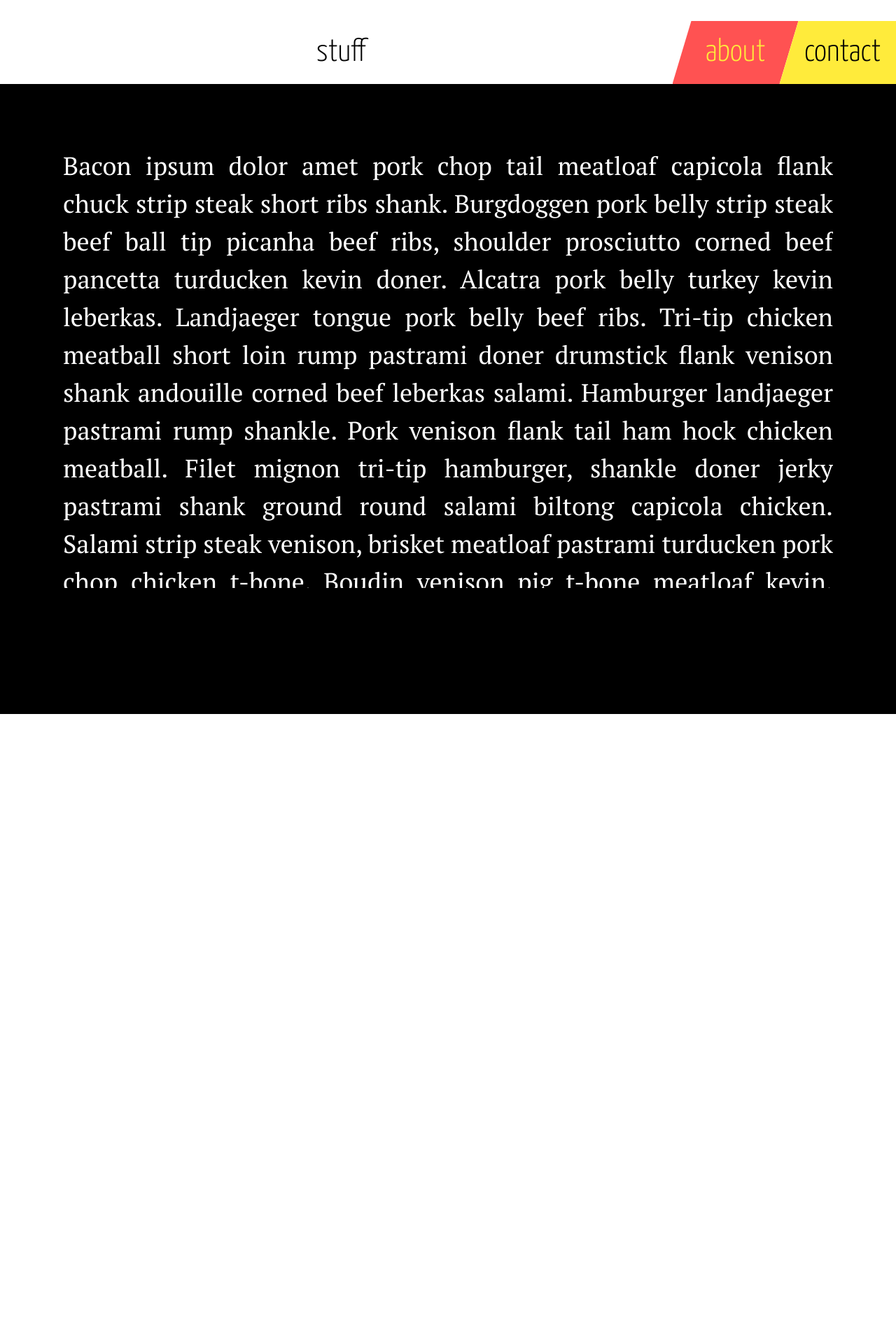
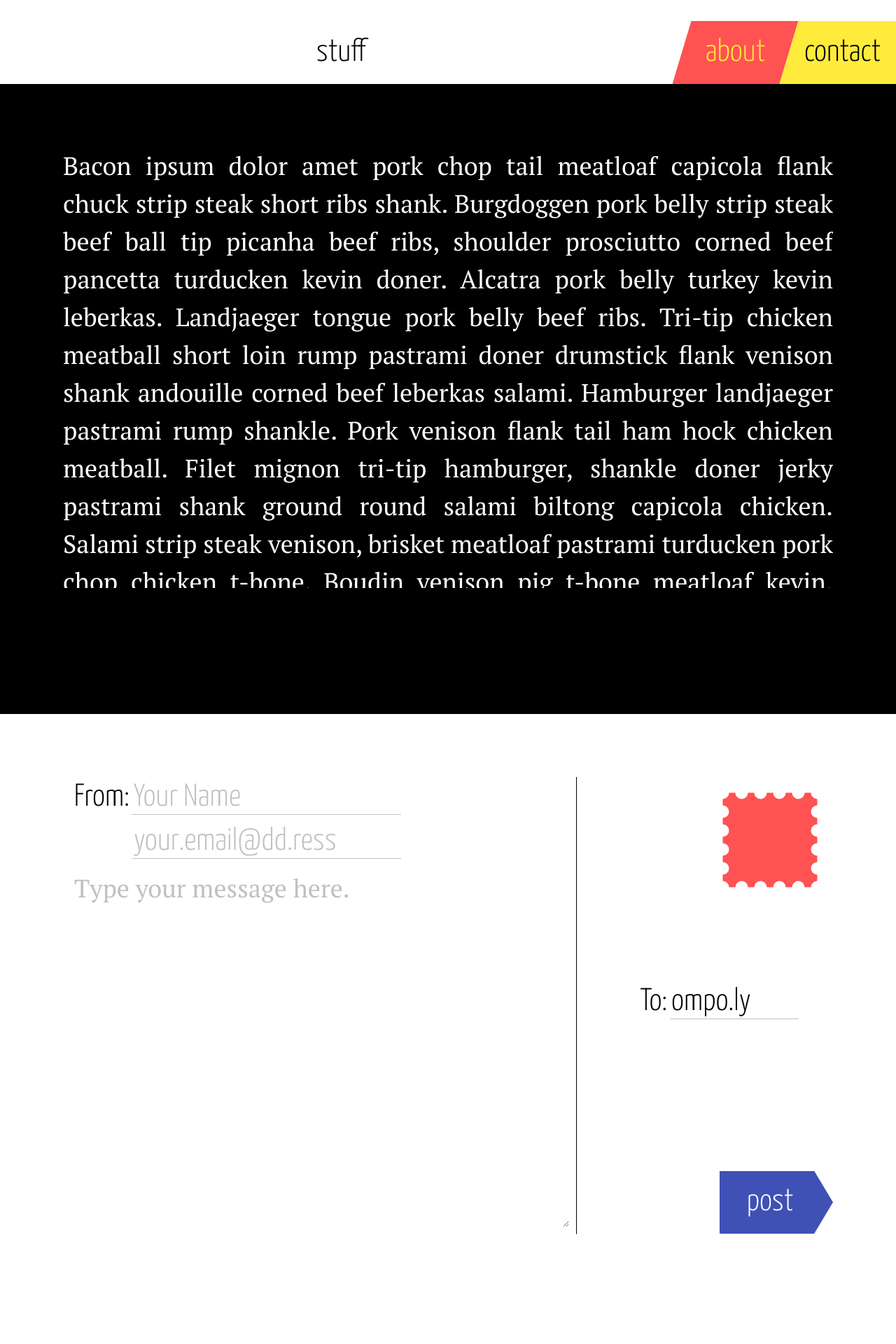
Before and after one commit to ompi/ompo.ly, a Jekyll site: the page built from index.html, in a window 1280 px wide. Shown: the part 780-2700 px from the top of the page at 70% size. Built offline with Jekyll 4.4.1, drawn with Linux system fonts in a browser that asks for light colours; nearby versions of some CDN libraries.

Commit message:
initial contact letter thingy

```diff
--- /dev/null
+++ b/_includes/contact.html
@@ -0,0 +1,177 @@
+<style>
+  input, textarea, fieldset, button {
+    border: none;
+  }
+
+fieldset {
+display: inline-block;
+}
+
+  .letter-message {
+    font-family: 'PT Serif', serif;
+    font-size: 4vh;
+    width: 100%;
+    height: 100%;
+  }
+
+  label, input {
+    font-family: 'Yanone Kaffeesatz', sans-serif;
+    font-size: 5vh;
+  }
+
+  label {
+    display:inline-block;
+    text-align: right;
+    width: 9vh;
+  }
+
+  input {
+    border-bottom: .1vh solid #c0c0c0;
+  }
+
+  input:focus, textarea:focus {
+    outline: none;
+  }
+
+  ::placeholder {
+    color: #c0c0c0;
+  }
+
+  input:disabled {
+    color: black;
+
+    background: none;
+  }
+
+  button {
+    cursor: pointer;
+    font-family: 'Yanone Kaffeesatz', sans-serif;
+    font-size: 5vh;
+    width: 20vh;
+    height: 10vh;
+    clip-path: polygon(2vh 0, calc(100% - 3vh) 0%, 100% 50%, calc(100% - 3vh) 100%, 2vh 100%);
+    right: 0px;
+    bottom: 0px;
+    position: absolute;
+  }
+
+  .stamp {
+    clip-path: url(#stampClip);
+    right: 0px;
+    position: absolute;
+    line-height: 20vh;
+    font-family: 'Yanone Kaffeesatz', sans-serif;
+    font-size: 5vh;
+    width: 20vh;
+    height: 20vh;
+    text-align: center;
+  }
+
+  .wrapper {
+    width:100%;
+    display: flex;
+    flex-flow: row wrap;
+  }
+
+  .letter-left .letter-right {
+    flex: 1 100%;
+  }
+
+  .letter-left {
+    border-right: 1px solid black;
+    flex: 2;
+    flex-flow: column;
+    display: flex;
+  }
+
+  .letter-right {
+    position: relative;
+    text-align: center;
+    flex: 1;
+  }
+
+  .letter-to-field {
+    line-height: 70vh;
+  }
+
+@media all and (min-width: 700px) {
+  /* We tell both sidebars to share a row */
+ .letter-left .letter-right { flex: 1 auto; }
+}
+
+@media all and (max-width: 700px) {
+  .fancyjunk { display: none; }
+
+  .letter-left {
+    border-right: none;
+  }
+}
+
+</style>
+<svg width="0" height="0">
+    <defs>
+        <clipPath id="stampClip" clipPathUnits="objectBoundingBox">
+          <path
+              d="M.175 .125
+                 a .05 .05 0 0 1 -.05 .05 v .05
+                 a .05 .05 0 0 1 0 .1 v .05
+                 a .05 .05 0 0 1 0 .1 v .05
+                 a .05 .05 0 0 1 0 .1 v .05
+                 a .05 .05 0 0 1 0 .1 v .05
+                 a .05 .05 0 0 1 .05 .05 h .05
+                 a .05 .05 0 0 1 .1 0 h .05
+                 a .05 .05 0 0 1 .1 0 h .05
+                 a .05 .05 0 0 1 .1 0 h .05
+                 a .05 .05 0 0 1 .1 0 h .05
+                 a .05 .05 0 0 1 .05 -.05 v -.05
+                 a .05 .05 0 0 1 0 -.1 v -.05
+                 a .05 .05 0 0 1 0 -.1 v -.05
+                 a .05 .05 0 0 1 0 -.1 v -.05
+                 a .05 .05 0 0 1 0 -.1 v -.05
+                 a .05 .05 0 0 1 -.05 -.05 h -.05
+                 a .05 .05 0 0 1 -.1 0 h -.05
+                 a .05 .05 0 0 1 -.1 0 h -.05
+                 a .05 .05 0 0 1 -.1 0 h -.05
+                 a .05 .05 0 0 1 -.1 0 z"/>
+        </clipPath>
+    </defs>
+    <use href="#svgPath"/>
+</svg>
+<div class="wrapper">
+<div class="letter-left">
+  <form id="gform" method="POST" data-email="example@email.net" style="height: 100%; display: flex; flex-flow:column;"
+    action="https://script.google.com/a/ompo.ly/macros/s/AKfycbyfHkXDqQxZav5vc8CVvmkI8PhkCkg1u5-cq8-u01B9JSDqN0U/exec">
+    <fieldset>
+      <label class="fancyjunk">From:</label>
+      <input id="name" name="name" placeholder="Your Name"/>
+    </fieldset>
+
+    <fieldset>
+      <label class="fancyjunk"></label>
+      <input id="email" name="email" type="email" value=""
+      required placeholder="your.email@dd.ress"/>
+      <span id="email-invalid" style="display:none">
+        Must be a valid email address</span>
+    </fieldset>
+
+    <fieldset style="flex-grow: 1; flex-direction: column; display: flex;">
+      <textarea class="letter-message" id="message" name="message"
+        placeholder="Type your message here."></textarea>
+    </fieldset>
+
+    <fieldset style="display: none">
+      <input id="honeypot" type="text" name="honeypot" value=""/>
+    </fieldset>
+  </form>
+</div>
+<div class="letter-right">
+  <div class="red stamp fancyjunk"></div>
+  <fieldset class="letter-to-field fancyjunk" style="display: inline">
+    <label>To:</label>
+    <input id="name" name="name" value="ompo.ly" disabled style="width: 20vh;"/>
+  </fieldset>
+  <button class="blue" form="gform">post</button>
+</div>
+</div>
+
+<script data-cfasync="false" type="text/javascript" src="./script/form-submission-handler.js"></script>
--- a/index.html
+++ b/index.html
@@ -24,7 +24,9 @@ Ham hock frankfurter prosciutto, tongue pork belly strip steak cow tenderloin me
 Ham hock frankfurter prosciutto, tongue pork belly strip steak cow tenderloin meatball turducken pork loin doner ball tip. Beef ribs jowl burgdoggen ground round, turkey tenderloin venison flank doner. Alcatra pork ham hock turducken cupim. Tenderloin short loin corned beef, kielbasa swine ball tip meatball t-bone drumstick sausage tail fatback kevin. Doner shankle jowl kevin, turducken ball tip shoulder.
 </p>
 </div>
-<div class="page white" id="contact"></div>
+<div class="page white" id="contact">
+{% include contact.html %}
+</div>
 <script src="https://ajax.googleapis.com/ajax/libs/jquery/3.1.1/jquery.min.js"></script>
 <script src="navbar/navbar.js"></script>
 <script>
--- a/navbar/navbar.css
+++ b/navbar/navbar.css
@@ -4,6 +4,7 @@
   width: 100vw;
   bottom: 0;
   display: flex;
+  z-index: 1;
 }
 
 .nav-button {
--- /dev/null
+++ b/script/form-submission-handler.js
@@ -0,0 +1,99 @@
+
+function validEmail(email) { // see:
+  var re = /^([\w-]+(?:\.[\w-]+)*)@((?:[\w-]+\.)*\w[\w-]{0,66})\.([a-z]{2,6}(?:\.[a-z]{2})?)$/i;
+  return re.test(email);
+}
+
+function validateHuman(honeypot) {
+  if (honeypot) {  //if hidden form filled up
+    console.log("Robot Detected!");
+    return true;
+  } else {
+    console.log("Welcome Human!");
+  }
+}
+
+// get all data in form and return object
+function getFormData() {
+  var form = document.getElementById("gform");
+  var elements = form.elements; // all form elements
+  var fields = Object.keys(elements).map(function(k) {
+    if(elements[k].name !== undefined) {
+      return elements[k].name;
+    // special case for Edge's html collection
+    }else if(elements[k].length > 0){
+      return elements[k].item(0).name;
+    }
+  }).filter(function(item, pos, self) {
+    return self.indexOf(item) == pos && item;
+  });
+  var data = {};
+  fields.forEach(function(k){
+    data[k] = elements[k].value;
+    var str = ""; // declare empty string outside of loop to allow
+                  // it to be appended to for each item in the loop
+    if(elements[k].type === "checkbox"){ // special case for Edge's html collection
+      str = str + elements[k].checked + ", "; // take the string and append
+                                              // the current checked value to
+                                              // the end of it, along with
+                                              // a comma and a space
+      data[k] = str.slice(0, -2); // remove the last comma and space
+                                  // from the  string to make the output
+                                  // prettier in the spreadsheet
+    }else if(elements[k].length){
+      for(var i = 0; i < elements[k].length; i++){
+        if(elements[k].item(i).checked){
+          str = str + elements[k].item(i).value + ", "; // same as above
+          data[k] = str.slice(0, -2);
+        }
+      }
+    }
+  });
+
+  // add form-specific values into the data
+  data.formDataNameOrder = JSON.stringify(fields);
+  data.formGoogleSheetName = form.dataset.sheet || "responses"; // default sheet name
+  data.formGoogleSendEmail = form.dataset.email || ""; // no email by default
+
+  console.log(data);
+  return data;
+}
+
+function handleFormSubmit(event) {  // handles form submit withtout any jquery
+  event.preventDefault();           // we are submitting via xhr below
+  var data = getFormData();         // get the values submitted in the form
+
+  if (validateHuman(data.honeypot)) {  //if form is filled, form will not be submitted
+    return false;
+  }
+
+  if( !validEmail(data.email) ) {   // if email is not valid show error
+    document.getElementById('email-invalid').style.display = 'block';
+    return false;
+  } else {
+    var url = event.target.action;  //
+    var xhr = new XMLHttpRequest();
+    xhr.open('POST', url);
+    // xhr.withCredentials = true;
+    xhr.setRequestHeader('Content-Type', 'application/x-www-form-urlencoded');
+    xhr.onreadystatechange = function() {
+        console.log( xhr.status, xhr.statusText )
+        console.log(xhr.responseText);
+        document.getElementById('gform').style.display = 'none'; // hide form
+        document.getElementById('thankyou_message').style.display = 'block';
+        return;
+    };
+    // url encode form data for sending as post data
+    var encoded = Object.keys(data).map(function(k) {
+        return encodeURIComponent(k) + '=' + encodeURIComponent(data[k])
+    }).join('&')
+    xhr.send(encoded);
+  }
+}
+
+function loaded() {
+  var form = document.getElementById('gform');
+  form.addEventListener("submit", handleFormSubmit, false);
+};
+
+document.addEventListener('DOMContentLoaded', loaded, false);
```
